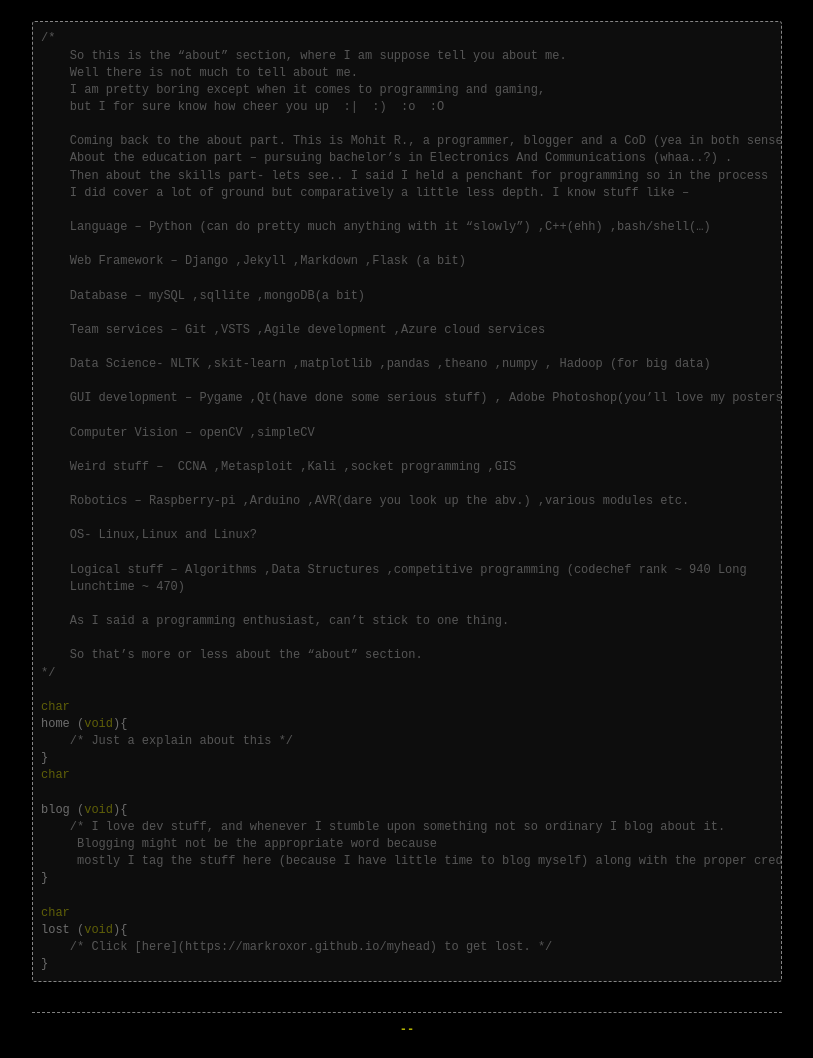
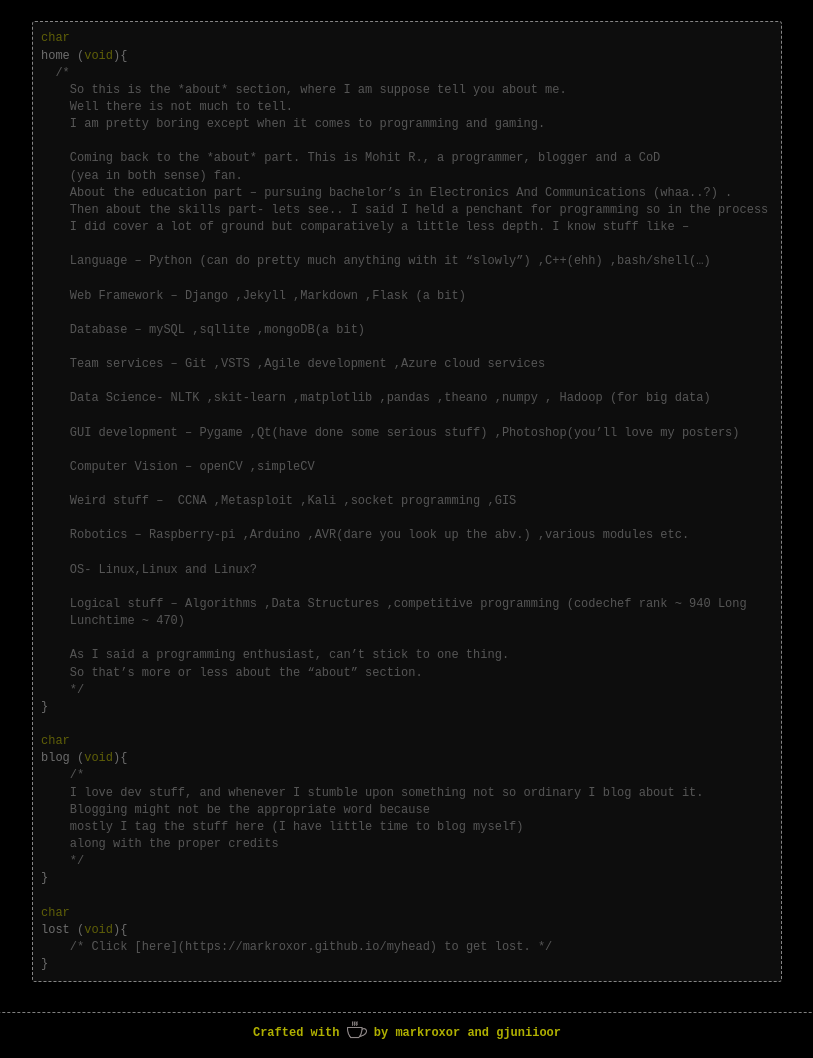
Before and after one commit to markroxor/markroxor.github.io.old, a Jekyll site: the page built from index.html, in a window 1280 px wide, cut to the strip 266-1324 px from the top of the page. Shown: the whole strip, without its empty margins (233-1046 px from the left). Built offline with Jekyll 4.4.1, drawn with Linux system fonts in a browser that asks for light colours.

Commit message:
bower.json added and footer changed

```diff
--- a/_includes/footer.html
+++ b/_includes/footer.html
@@ -1,7 +1,9 @@
 <div class="row">
-  <div class="col-lg-8 col-lg-offset-2">
+  <!-- <div class="col-lg-8 col-lg-offset-2"> -->
     <footer>
-      {{ site.bye_message }}
+      Crafted with
+      <a id="cup" href="https://www.facebook.com/roboism/"><img src="images/cup1.png"></a>
+      by <a href="http://markroxor.in/">markroxor and gjuniioor</a><br>
     </footer>
   </div>
 </div>
--- a/css/main.css
+++ b/css/main.css
@@ -85,7 +85,7 @@
 		font-size: 12px;
 		color: rgba(255,255,255,0.4);
 }
-img {
+/*img {
     width: 80%;
     margin-left: 10%;
     border: 1px dashed rgba(255,255,255,0.5);
@@ -93,7 +93,7 @@
     -webkit-border-radius: 3px;
     -moz-border-radius: 3px;
     border-radius: 3px;
-}
+}*/
 iframe {
     width: 750px;
     height: 400px;
@@ -221,3 +221,10 @@
 margin: unset;
     font-size: 12px;
 }
+
+#cup img{
+  position: relative;;
+  bottom: 2px;
+	height:20px;
+	width:20px;
+}
--- a/index.html
+++ b/index.html
@@ -3,13 +3,15 @@
 ---
 
 <pre>
-<span class="comment">/*
-    So this is the “about” section, where I am suppose tell you about me.
-    Well there is not much to tell about me.
-    I am pretty boring except when it comes to programming and gaming,
-    but I for sure know how cheer you up  :|  :)  :o  :O
+<span class="reserved">char</span>
+home (<span class="reserved">void</span>){
+  <span class="comment">/*
+    So this is the *about* section, where I am suppose tell you about me.
+    Well there is not much to tell.
+    I am pretty boring except when it comes to programming and gaming.
 
-    Coming back to the about part. This is Mohit R., a programmer, blogger and a CoD (yea in both sense) fan.
+    Coming back to the *about* part. This is Mohit R., a programmer, blogger and a CoD
+    (yea in both sense) fan.
     About the education part – pursuing bachelor’s in Electronics And Communications (whaa..?) .
     Then about the skills part- lets see.. I said I held a penchant for programming so in the process
     I did cover a lot of ground but comparatively a little less depth. I know stuff like –
@@ -24,7 +26,7 @@
 
     Data Science- NLTK ,skit-learn ,matplotlib ,pandas ,theano ,numpy , Hadoop (for big data)
 
-    GUI development – Pygame ,Qt(have done some serious stuff) , Adobe Photoshop(you’ll love my posters)
+    GUI development – Pygame ,Qt(have done some serious stuff) ,Photoshop(you’ll love my posters)
 
     Computer Vision – openCV ,simpleCV
 
@@ -38,20 +40,18 @@
     Lunchtime ~ 470)
 
     As I said a programming enthusiast, can’t stick to one thing.
-
     So that’s more or less about the “about” section.
-*/</span>
+    */</span>
+}
 
 <span class="reserved">char</span>
-home (<span class="reserved">void</span>){
-    <span class="comment">/* Just a explain about this */</span>
-}
-<span class="reserved">char</span>
-
 blog (<span class="reserved">void</span>){
-    <span class="comment">/* I love dev stuff, and whenever I stumble upon something not so ordinary I blog about it.
-     Blogging might not be the appropriate word because
-     mostly I tag the stuff here (because I have little time to blog myself) along with the proper credits*/</span>
+    <span class="comment">/*
+    I love dev stuff, and whenever I stumble upon something not so ordinary I blog about it.
+    Blogging might not be the appropriate word because
+    mostly I tag the stuff here (I have little time to blog myself)
+    along with the proper credits
+    */</span>
 }
 
 <span class="reserved">char</span>
```
Also changed, not shown: bower.json (added, +20 -0 lines), 4041.html (line endings or trailing spaces), images/cup.png (added), images/cup1.png (added), images/food.svg (added).
